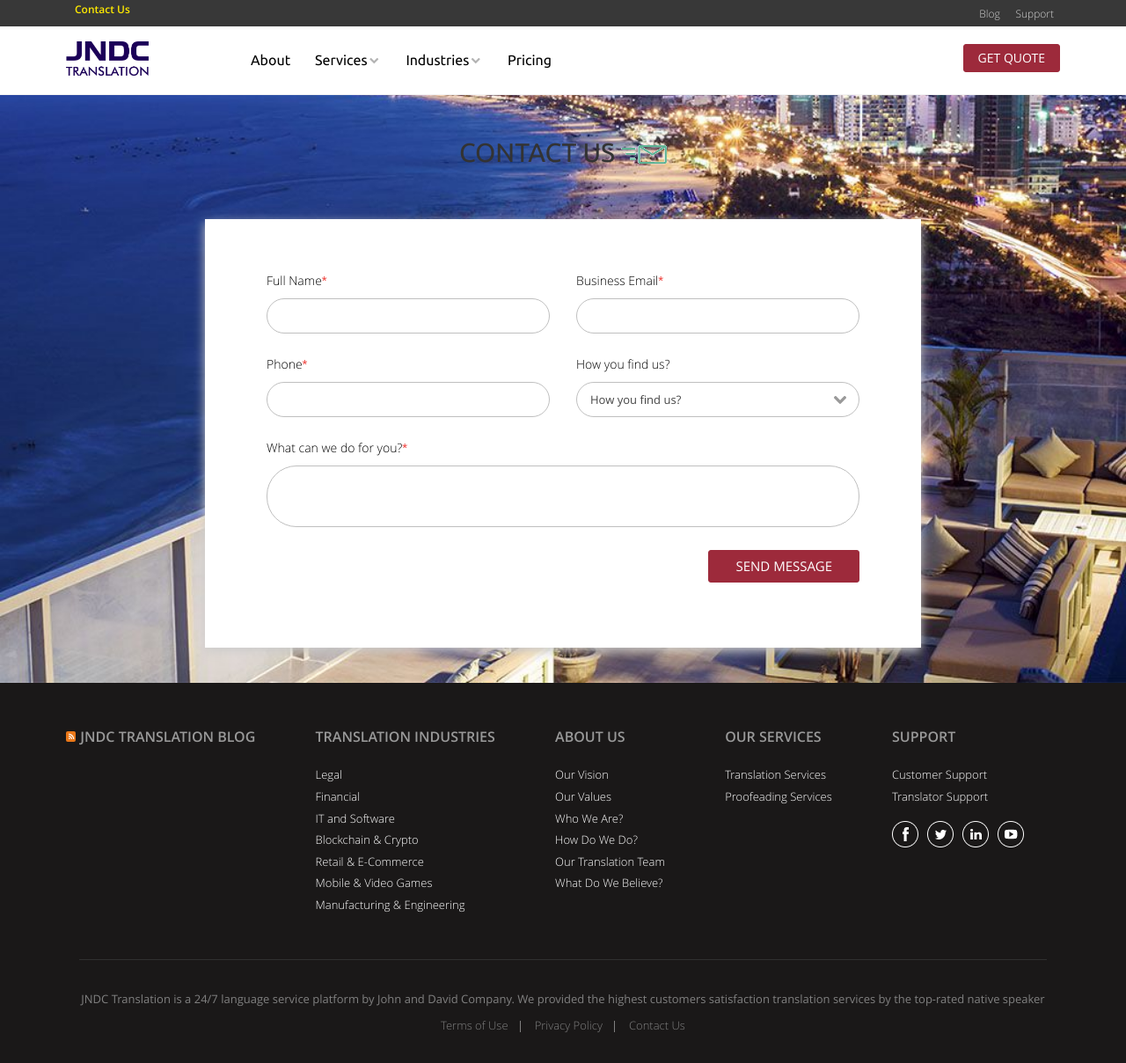
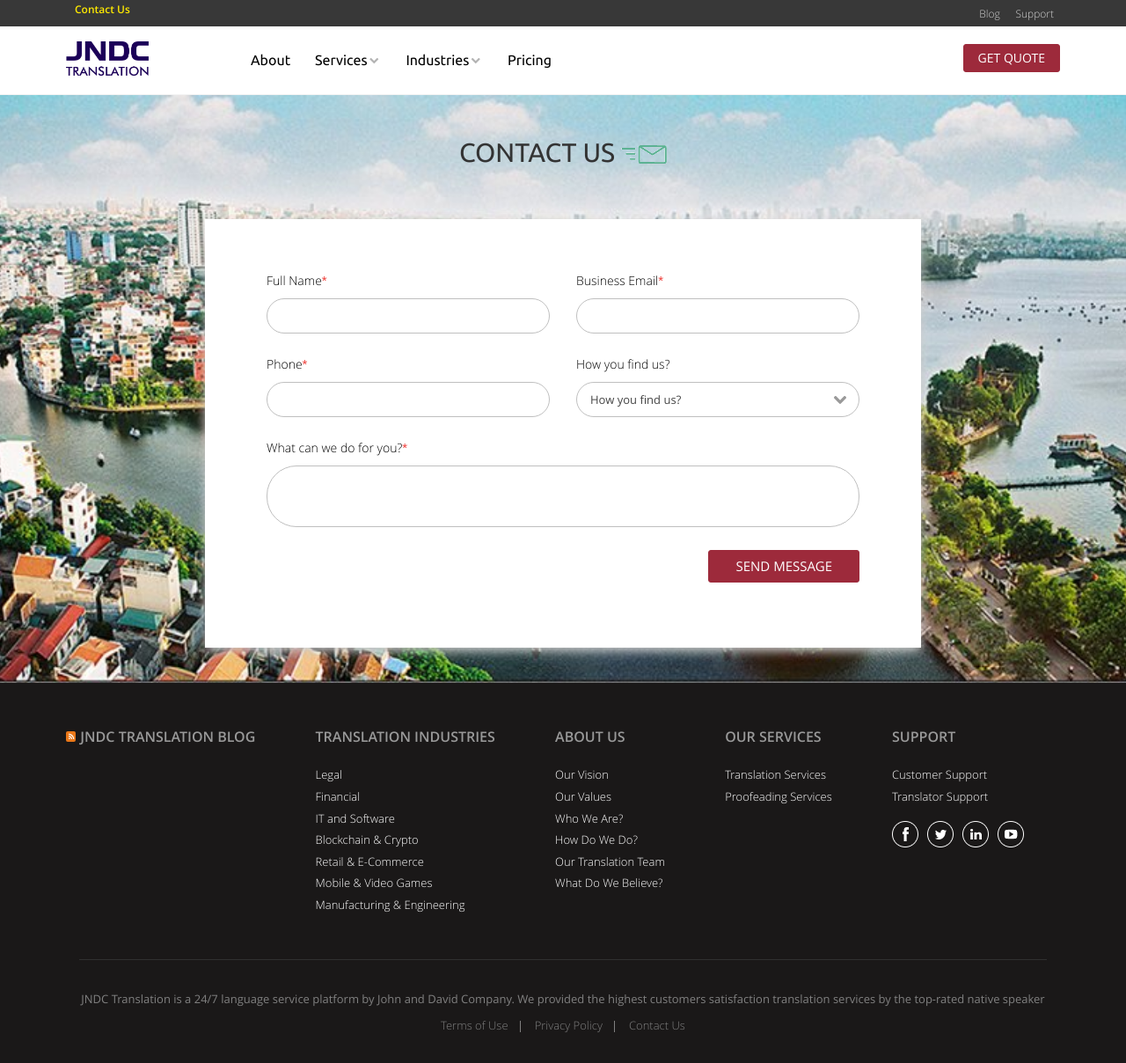
Before and after one commit to jndctranslation/landing_page, a Jekyll site: the page built from pages/contact.md, in a window 1280 px wide and 1208 px high. Shown: the whole window at 88% size. Built offline with Jekyll 4.4.1, drawn with Linux system fonts in a browser that asks for light colours.

Commit message:
Update Website Pages “contact”

```diff
--- a/_data/pages/contact.yml
+++ b/_data/pages/contact.yml
@@ -1,2 +1,2 @@
-background_image: /assets/images/upload/fusion-suites-danang-beach-01.jpg
+background_image: /assets/images/upload/8.jpg
 color_overlay: 'rgba(50, 50, 50, 0)'
```
